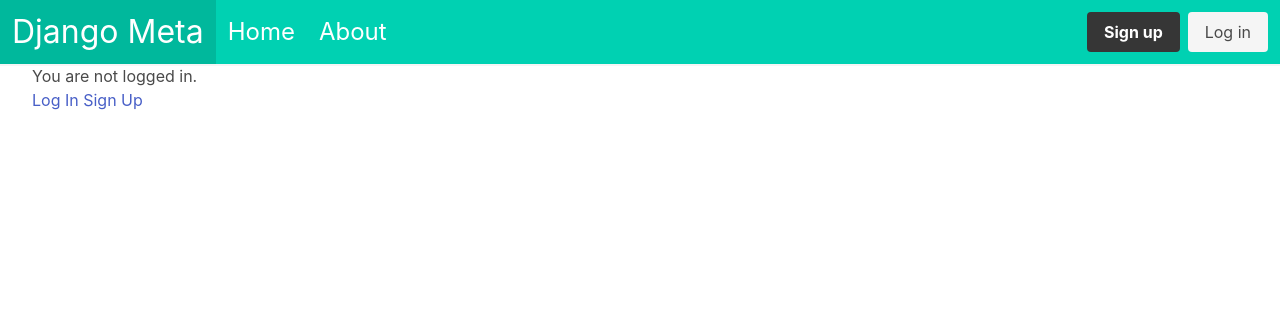
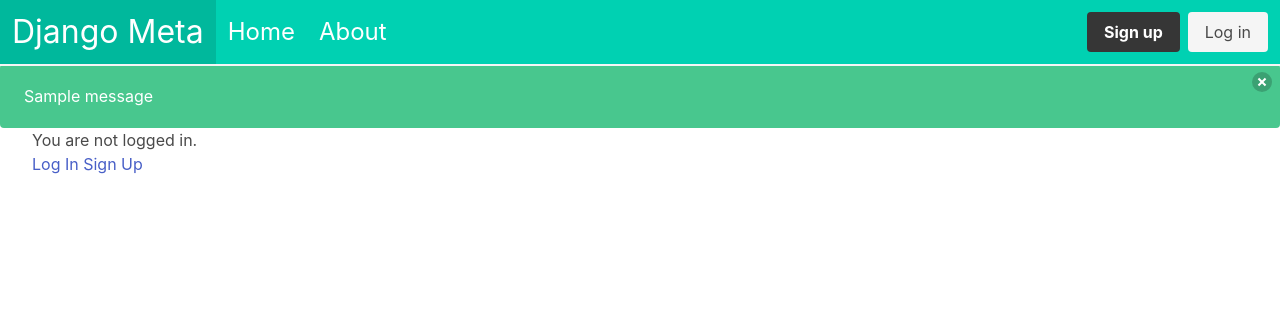
Before and after one commit to catbirdseatio/django_meta, a Django app: page / in a window 1280 px wide. Shown: the top 324 px of the page. Run offline with Django 5.2, Linux system fonts and the light colour scheme; tables that the repository leaves empty hold one stand-in row (values such as "Sample post"); one stand-in notice (Sample message) is shown.

Commit message:
messages partial template added

```diff
--- a/static/js/index.js
+++ b/static/js/index.js
@@ -1,11 +1,21 @@
-document.addEventListener('DOMContentLoaded', () => {
-    const burger = document.querySelector(".navbar-burger")
-    const menu = document.querySelector(".navbar-menu")
+document.addEventListener("DOMContentLoaded", () => {
+  const burger = document.querySelector(".navbar-burger");
+  const menu = document.querySelector(".navbar-menu");
+  const messageButtons =
+    document.querySelectorAll(".notification .delete") || [];
 
-    if (burger !== null) {
-        burger.addEventListener('click', ()=> {
-            burger.classList.toggle('is-active')
-            menu.classList.toggle('is-active')
-        })
-    }
+  if (burger !== null) {
+    burger.addEventListener("click", () => {
+      burger.classList.toggle("is-active");
+      menu.classList.toggle("is-active");
+    });
+  }
+
+  console.log("BUTTON", messageButtons.length);
+  messageButtons.forEach((button) => {
+    const notification = button.parentNode;
+    button.addEventListener("click", () =>
+      notification.parentNode.removeChild(notification)
+    );
+  });
 });
--- a/templates/_base.html
+++ b/templates/_base.html
@@ -47,6 +47,7 @@
     </nav>
     {% block hero %}
     {% endblock %}
+    {% include "_messages.html" %}
     <div class="container is-fluid">
       {% block content %}
       {% endblock %}
--- /dev/null
+++ b/templates/_messages.html
@@ -0,0 +1,10 @@
+{% if messages %}
+  <div class="messages m-0">
+    {% for message in messages %}
+      <div class="notification {% if message.tags %}is-{{ message.tags }}{% endif %}">
+        <button class="delete"></button>
+        {{ message }}
+      </div>
+    {% endfor %}
+  </div>
+{% endif %}
```
